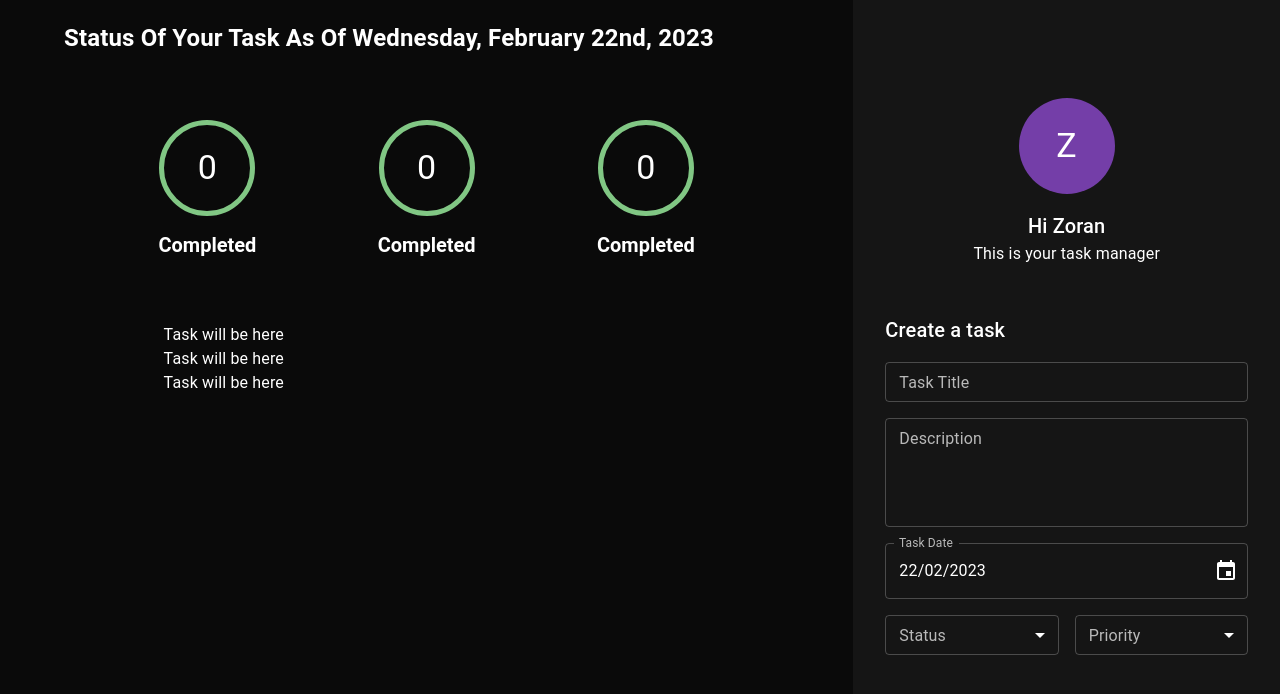
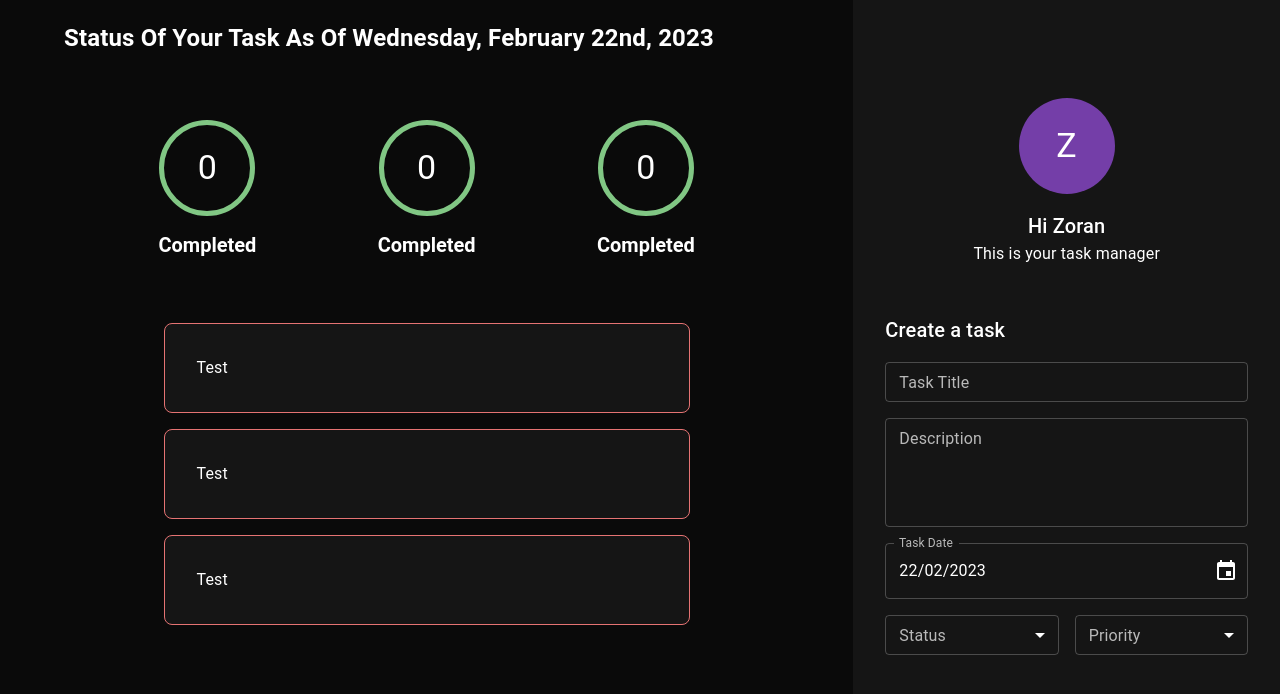
Before and after one commit to ZoranMustac/todo-app, a React (Create React App) app: page / in a window 1280 px wide. Shown: the top 694 px of the page. Built offline with nearby package versions, Linux system fonts and the light colour scheme.

Commit message:
Added task component

```diff
--- /dev/null
+++ b/src/components/task/task.tsx
@@ -0,0 +1,24 @@
+import React, { FC, ReactElement } from 'react';
+import { Box } from '@mui/material';
+
+export const Task: FC = (props): ReactElement => {
+    return (
+        <Box
+            display="flex"
+            width="100%"
+            justifyContent="flext-start"
+            flexDirection="column"
+            mb={2}
+            p={4}
+            sx={{
+                width: '100%',
+                backgroundColor: 'background.paper',
+                borderRadius: '8px',
+                border: '1px solid',
+                borderColor: 'error.light',
+            }}
+        >
+            Test
+        </Box>
+    );
+};
--- a/src/components/taskArea/taskArea.tsx
+++ b/src/components/taskArea/taskArea.tsx
@@ -2,6 +2,7 @@
 import { Box, Grid } from '@mui/material';
 import { format } from 'date-fns';
 import { TaskCounter } from '../taskCounter/taskCounter';
+import { Task } from '../task/task';
 
 export const TaskArea: FC = (): ReactElement => {
     return (
@@ -38,9 +39,9 @@
                     xs={10}
                     md={8}
                 >
-                    <Box>Task will be here</Box>
-                    <Box>Task will be here</Box>
-                    <Box>Task will be here</Box>
+                    <Task />
+                    <Task />
+                    <Task />
                 </Grid>
             </Grid>
         </Grid>
```
